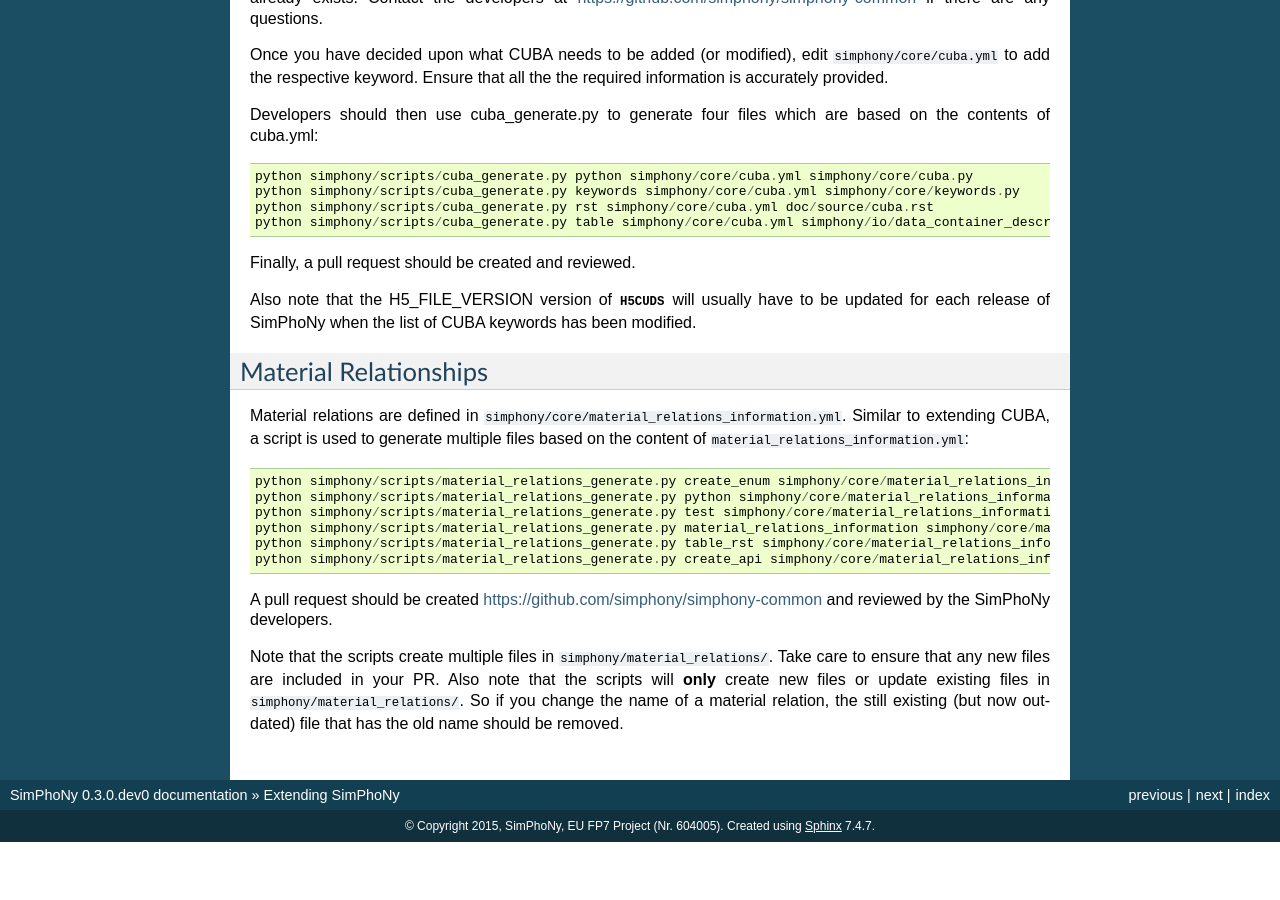
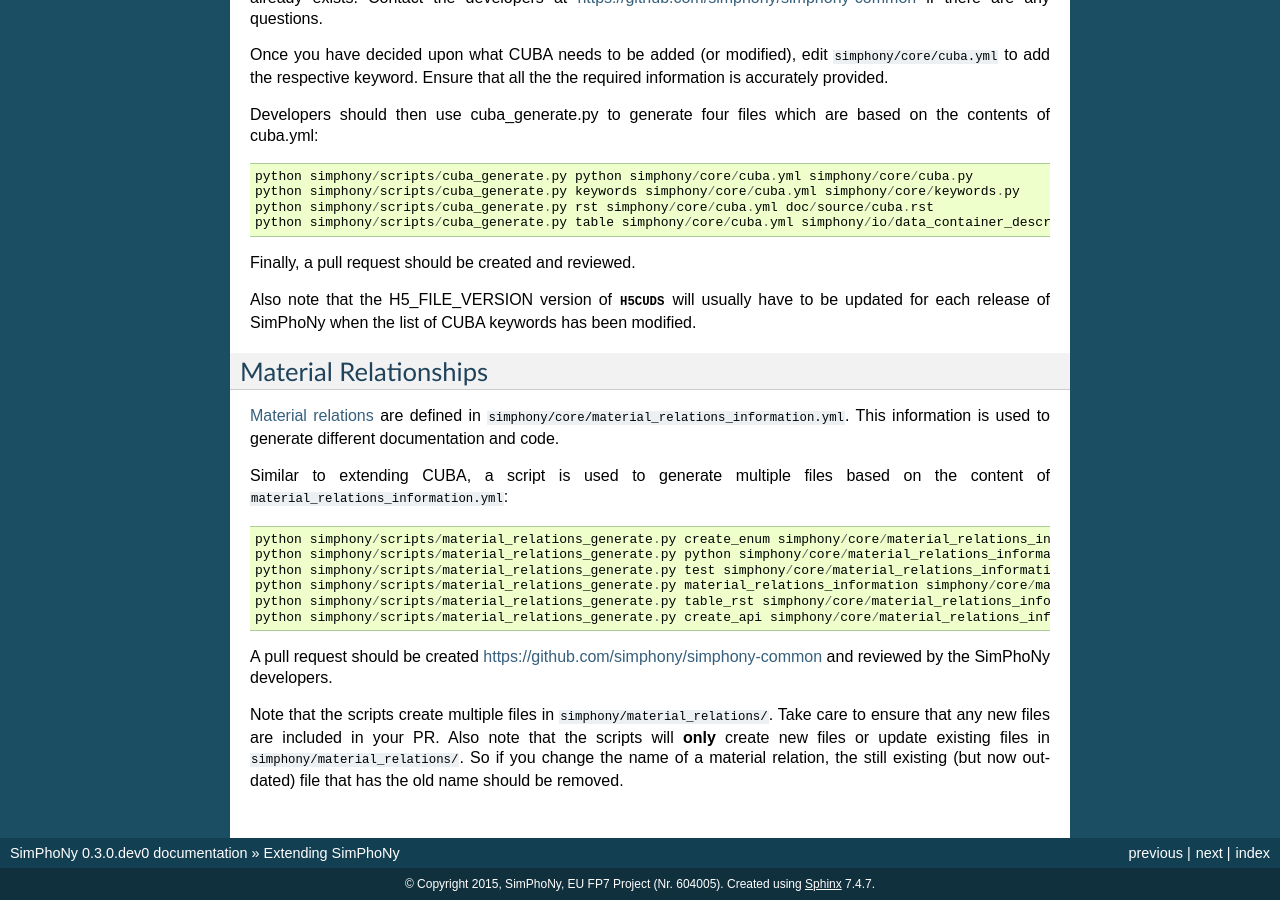
Before and after one commit to simphony/simphony-common, a Sphinx documentation site: the page built from doc/source/extending_simphony.rst, in a window 1280 px wide and 900 px high, scrolled down 1034 px. Built offline with Sphinx 7.4.7, drawn with Linux system fonts in a browser that asks for light colours; before the commit the page ends 1876 px from its top, so only the background shows below that.

Commit message:
Improve material relation documentation

```diff
--- a/doc/source/api/cuds.rst
+++ b/doc/source/api/cuds.rst
@@ -109,6 +109,8 @@ Pure Python implementation
 Material relations
 ------------------
 For each ``kind`` of material relation, there exists a
-subclass of :class:`~.MaterialRelation`.
+subclass of :class:`~.MaterialRelation`.  See
+:ref:`list of material relations <material-relations-table>` for more details.
+
 
 .. include:: material_relations.rst
--- a/doc/source/cuds_definition.rst
+++ b/doc/source/cuds_definition.rst
@@ -113,4 +113,6 @@ are used to describe relationship between materials.  For each ``kind`` of
 material relation, there exists a subclasses of :class:`~.MaterialRelation`.
 See the following table for a list of each type of material relation:
 
+.. _material-relations-table:
+
 .. include:: material_relations_table.rst
--- a/doc/source/extending_simphony.rst
+++ b/doc/source/extending_simphony.rst
@@ -88,9 +88,12 @@ has been modified.
 Material Relationships
 ----------------------
 
-Material relations are defined in ``simphony/core/material_relations_information.yml``.
-Similar to extending CUBA, a script is used to generate multiple files based
-on the content of ``material_relations_information.yml``::
+:ref:`Material relations <material-relations-table>` are defined in
+``simphony/core/material_relations_information.yml``.
+This information is used to generate different documentation and code.
+
+Similar to extending CUBA, a script is used to generate multiple files
+based on the content of ``material_relations_information.yml``::
 
    python simphony/scripts/material_relations_generate.py create_enum simphony/core/material_relations_information.yml simphony/core/cuds_material_relation.py
    python simphony/scripts/material_relations_generate.py python simphony/core/material_relations_information.yml simphony/cuds/material_relations/
```
